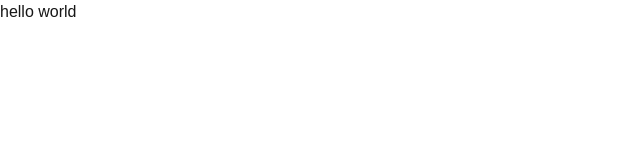
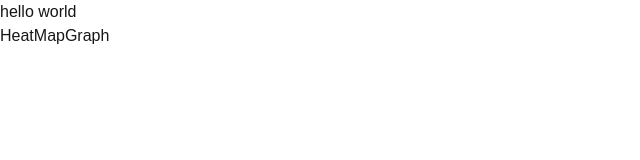
Before and after one commit to nooneknowspeter/fcc_heat-map, a Next.js app: page / in a window 1280 px wide. Shown: the top 160 px of the page, without its empty margins (0-640 px from the left). Built offline with nearby package versions, Linux system fonts and the light colour scheme.

Commit message:
import heat map component from centralized file

```diff
--- a/src/app/components/Components.tsx
+++ b/src/app/components/Components.tsx
@@ -0,0 +1,3 @@
+import HeatMapGraph from "./HeatMapGraph/HeatMapGraph";
+
+export { HeatMapGraph };
--- a/src/app/page.tsx
+++ b/src/app/page.tsx
@@ -1,7 +1,10 @@
+import { HeatMapGraph } from "./components/Components";
+
 export default function Home() {
   return (
     <>
       <h1>hello world</h1>
+      <HeatMapGraph />
     </>
   );
 }
```
